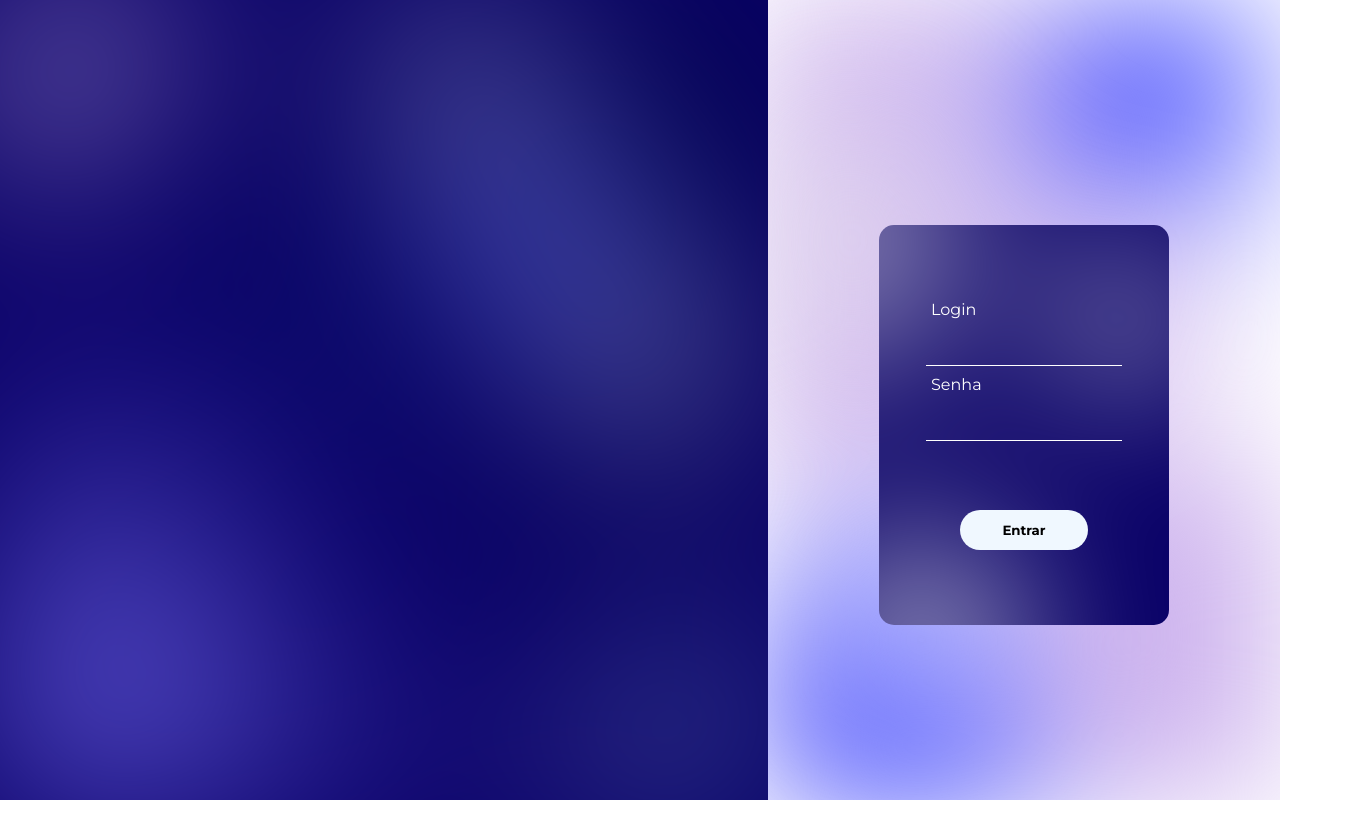
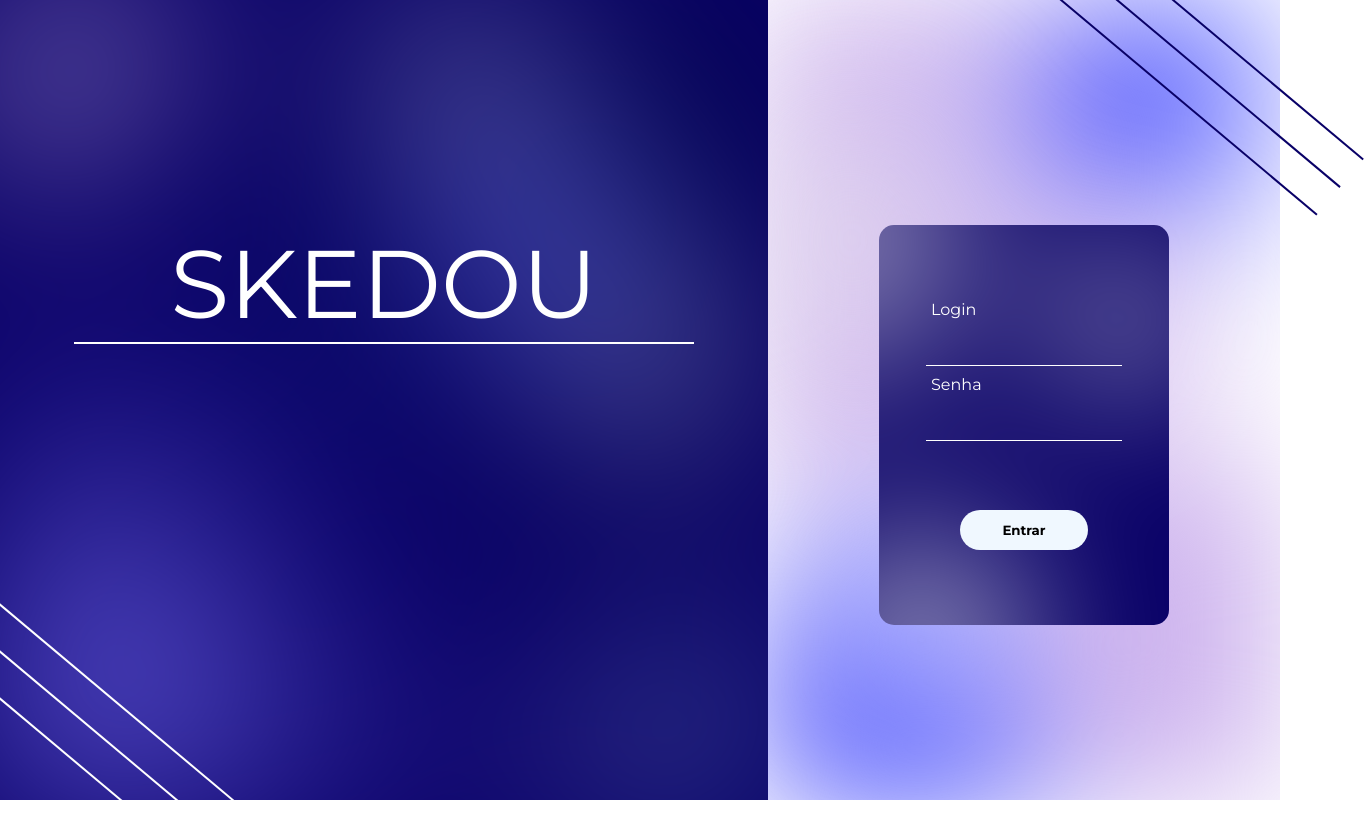
Before and after one commit to Trabalhos-UGV/ProjetoSkedou, a website: page views/landpage.html in a window 1280 px wide. Shown: the whole page, 1364 px wide, since content can reach past the window. Before the commit the page ends 800 px from the top, so only its background shows below. Drawn offline with Linux system fonts and the light colour scheme.

Commit message:
Desenvolvimeto do css da tela de login

```diff
--- a/views/landpage.html
+++ b/views/landpage.html
@@ -13,6 +13,8 @@
 <body>
     <div class="app">
         <div class="container-fundo">
+            <h1>SKEDOU</h1>
+            <span class="detalhe"></span>
         </div>
         <div class="fundoLadoD">
             <div class="login">
@@ -21,10 +23,11 @@
                 <label for="senha">Senha</label>
                 <input type="password" name="senha" id="senha">
                 <input type="button" value="Entrar">
+
             </div>
         </div>
     </div>
-
+    <span class="linha1"></span>
 </body>
 
 </html>
--- a/views/style.css
+++ b/views/style.css
@@ -13,6 +13,10 @@ body {
   width: 60vw; /* pra ocupar 60% da tela */
   height: 100vh; /* Ocupa a altura total da tela */
   overflow: hidden; /* Esconde as partes do gradiente que vazam */
+  display: flex;
+  justify-content: center; /* eixo horizontal */
+  align-items: center; /* eixo vertical*/
+  flex-direction: column;
 }
 
 .container-fundo::before {
@@ -192,3 +196,44 @@ body {
 .login input[type="password"]:focus {
   transform: scale(1.05); /* aumentar o tamanho de escala de 1 pra 1.05 */
 }
+/* Riscos no canto superior direito */
+body::before {
+  content: "";
+  position: absolute;
+  top: 30px;
+  right: -130px;
+  width: 400px;
+  height: 2px;
+  background: #090167;
+  box-shadow: 0 36px #090167, 0 72px #090167; /* Repete os riscos */
+  transform: rotate(40deg);
+  z-index: 1;
+}
+/* Riscos no canto inferior esquerdo */
+
+body::after {
+  content: "";
+  position: absolute;
+  bottom: 50px;
+  left: -140px;
+  width: 400px;
+  height: 2px;
+  background: white;
+  box-shadow: 0 -36px white, 0 -72px white;
+  transform: rotate(40deg);
+}
+h1 {
+  font-size: 6rem;
+  font-family: "Montserrat";
+  color: white;
+  font-weight: 500;
+  position: relative;
+  margin: 0;
+  margin-top: -30%;
+}
+.detalhe {
+  width: 620px;
+  height: 2px;
+  background-color: rgb(255, 255, 255);
+  position: relative;
+}
```
Also changed, not shown: Logo.png (added).
